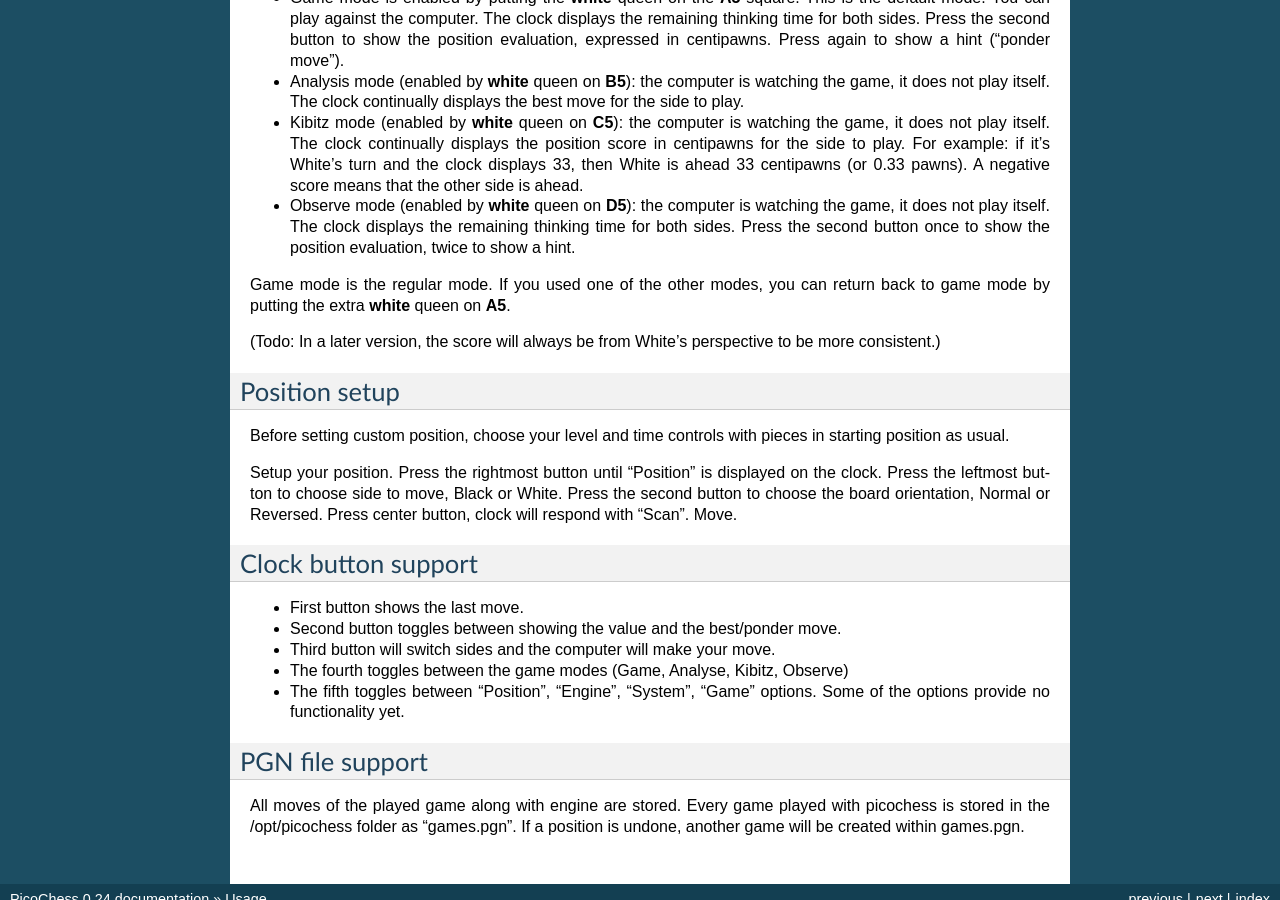
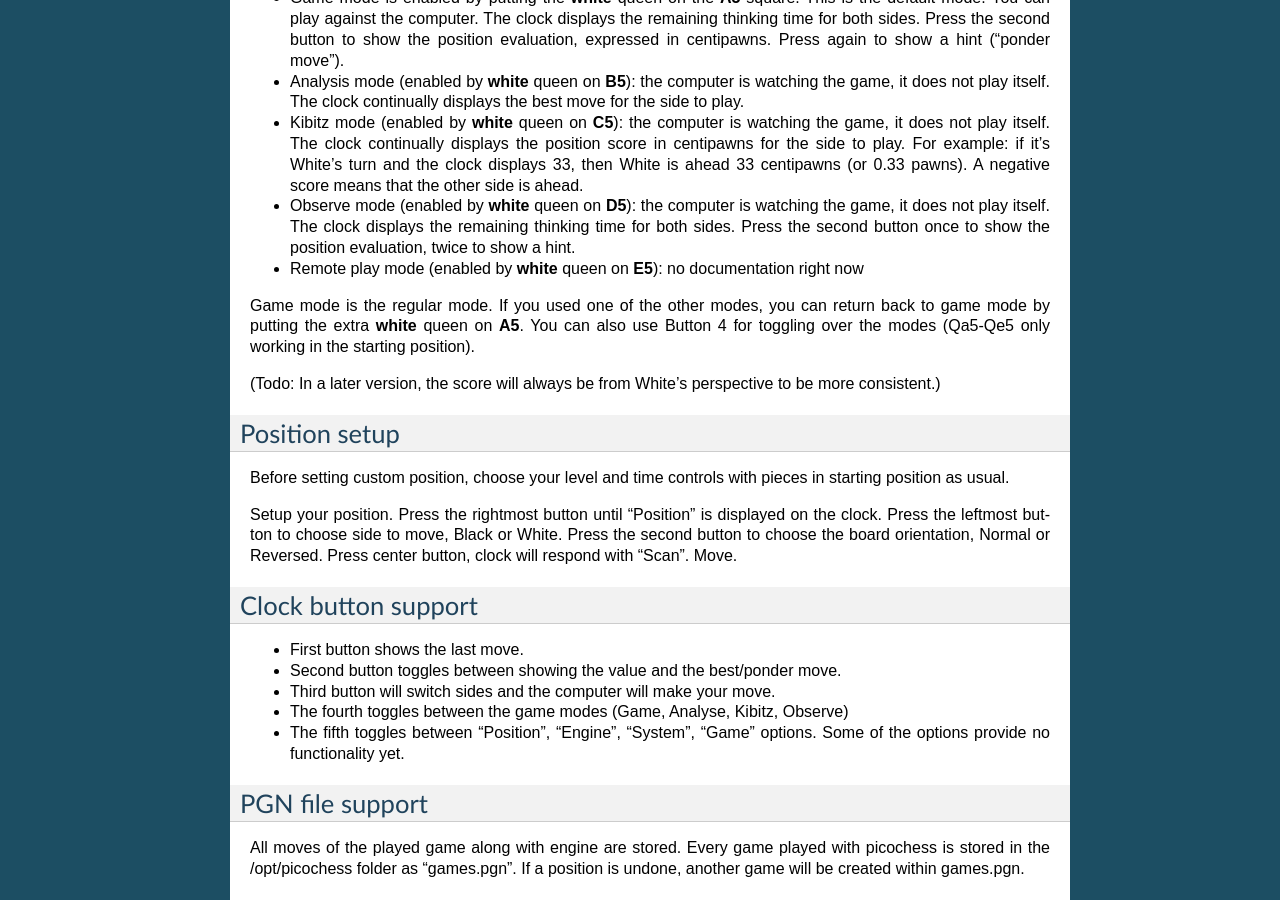
Before and after one commit to jromang/picochess, a Sphinx documentation site: the page built from docs/usage.rst, in a window 1280 px wide and 900 px high, scrolled down 1849 px. Built offline with Sphinx 7.4.7, drawn with Linux system fonts in a browser that asks for light colours.

Commit message:
Doku updated

```diff
--- a/docs/usage.rst
+++ b/docs/usage.rst
@@ -87,8 +87,10 @@ When using these modes, please be patient and don't rush moves. Allow a few seco
 * Analysis mode (enabled by **white** queen on **B5**): the computer is watching the game, it does not play itself. The clock continually displays the best move for the side to play.
 * Kibitz mode (enabled by **white** queen on **C5**): the computer is watching the game, it does not play itself. The clock continually displays the position score in centipawns for the side to play. For example: if it's White's turn and the clock displays 33, then White is ahead 33 centipawns (or 0.33 pawns). A negative score means that the other side is ahead.
 * Observe mode (enabled by **white** queen on **D5**): the computer is watching the game, it does not play itself. The clock displays the remaining thinking time for both sides. Press the second button once to show the position evaluation, twice to show a hint.
+* Remote play mode (enabled by **white** queen on **E5**): no documentation right now
 
 Game mode is the regular mode. If you used one of the other modes, you can return back to game mode by putting the extra **white** queen on **A5**.
+You can also use Button 4 for toggling over the modes (Qa5-Qe5 only working in the starting position).
 
 (Todo: In a later version, the score will always be from White's perspective to be more consistent.)
 
```
